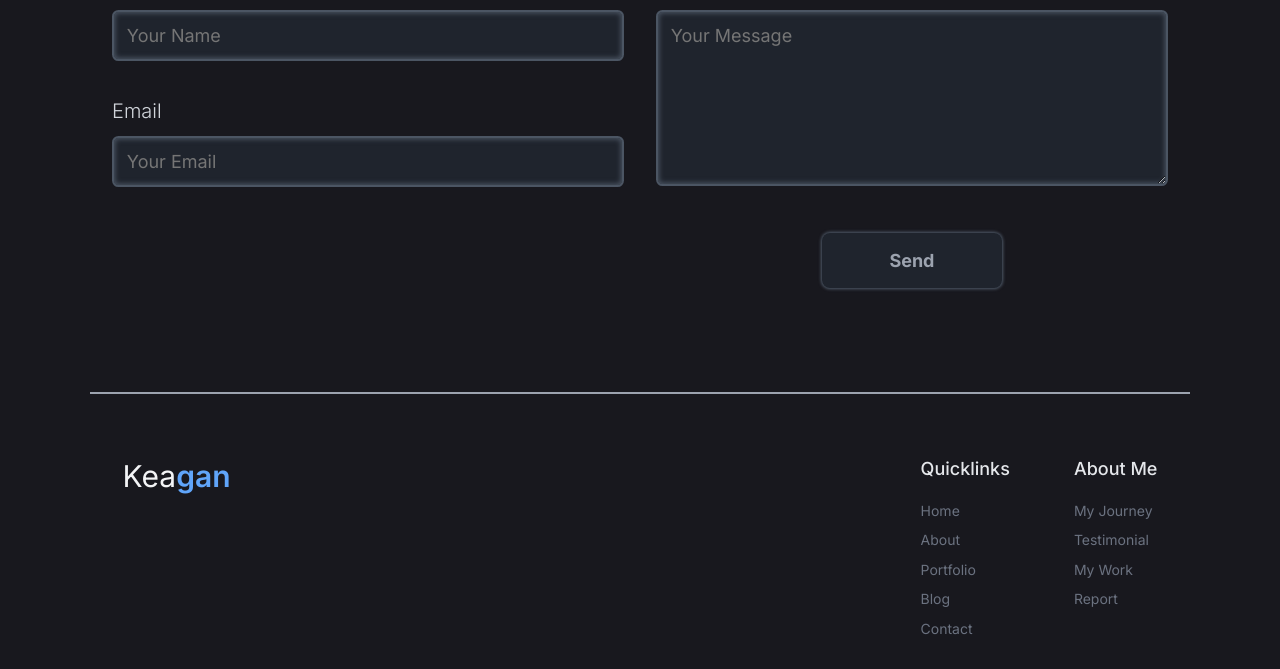
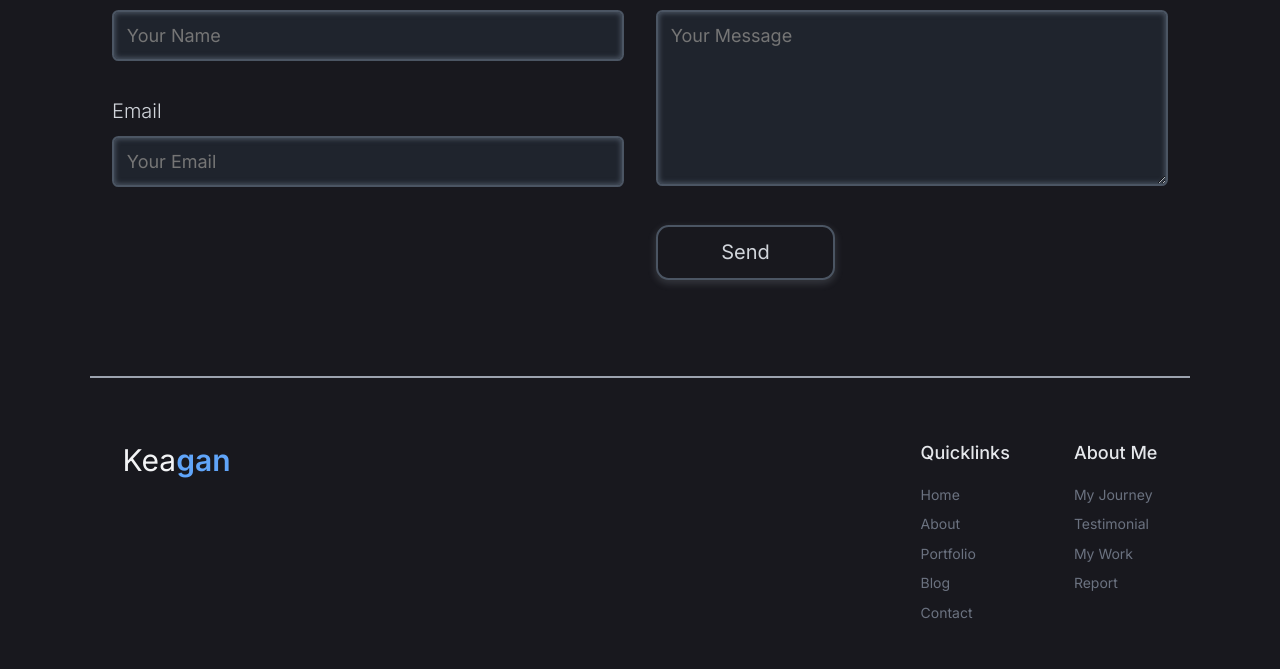
Before and after one commit to KeaganSuah/Web_Development_Portfolio_in_2034, a plain HTML site: page contact.html in a window 1280 px wide. Shown: the part 1171-1840 px from the top of the page. Drawn offline with nearby package versions, Linux system fonts and the light colour scheme.

Commit message:
Add files via upload

```diff
--- a/styles/contact/form.css
+++ b/styles/contact/form.css
@@ -83,28 +83,45 @@
 .right_container button {
   cursor: pointer;
   text-decoration: none;
-  display: inline-block;
-  text-align: center;
+  position: relative;
+  display: inline-flex;
+  justify-content: center;
+  align-items: center;
   width: 35%;
   height: 55px;
-  font-weight: 700;
-  font-size: var(--font-size-l);
-  background: rgb(var(--gray-800));
-  border: none;
-  box-shadow: 0px 0px 3px 1.2px rgb(var(--gray-600));
-  color: rgb(var(--gray-400));
-  text-transform: capitalize;
-  padding: 1rem;
-  border-radius: 0.5rem;
-  transition: 0.5s ease;
-  margin: 0.5rem auto;
+  border: 2px solid rgb(var(--gray-600));
+  background: rgb(var(--gray-900));
+  font-weight: 400;
+  font-size: var(--font-size-xl);
+  box-shadow: 0px 3px 7px 1.2px rgb(var(--gray-400), 0.2);
+  color: rgb(var(--gray-300));
+  border-radius: 0.8rem;
+  z-index: 1;
+  overflow: hidden;
+  transition: 0.5s;
+}
+
+.right_container button::before {
+  content: "";
+  position: absolute;
+  top: 0%;
+  left: 0%;
+  width: 0%;
+  height: 100%;
+  background: rgb(var(--gray-700), 0.5);
+  z-index: -1;
+  transition: 0.5s;
 }
 
 /* button when hovered and focused */
 .right_container button:hover,
 .right_container button:focus {
   color: rgb(var(--gray-100));
-  background: rgb(var(--gray-700));
+}
+
+.right_container button:hover::before,
+.right_container button:focus::before {
+  width: 100%;
 }
 
 /* for tablet and small screens */
```
Also changed, not shown: styles/about/journey.css (+7 -0 lines), styles/about/service.css (+7 -0 lines), styles/home/hero.css (+8 -4 lines), styles/portfolio/hero.css (+32 -12 lines), styles/portfolio/portfolio.css (+7 -0 lines), styles/report/report.css (added, +66 -0 lines).
